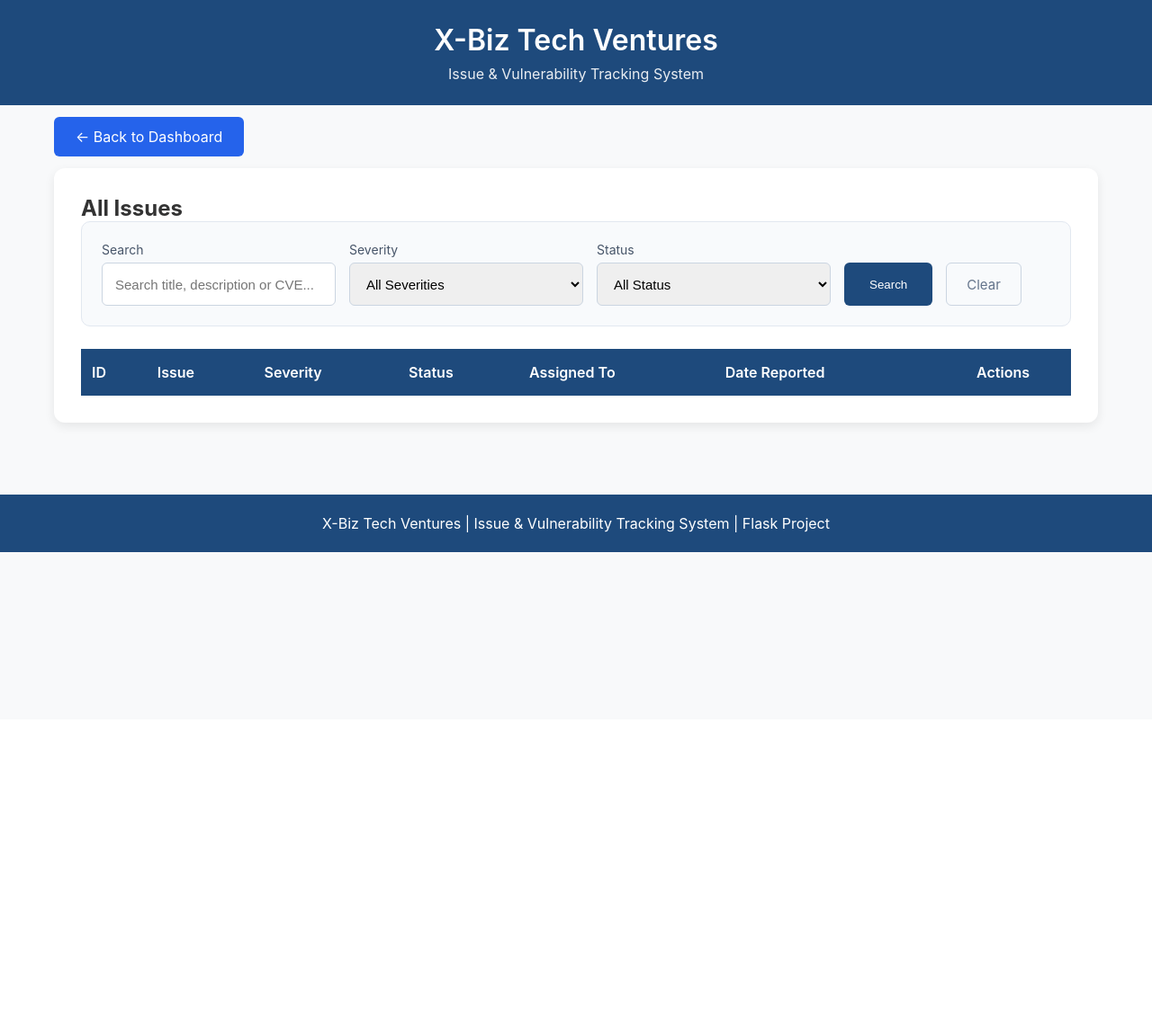
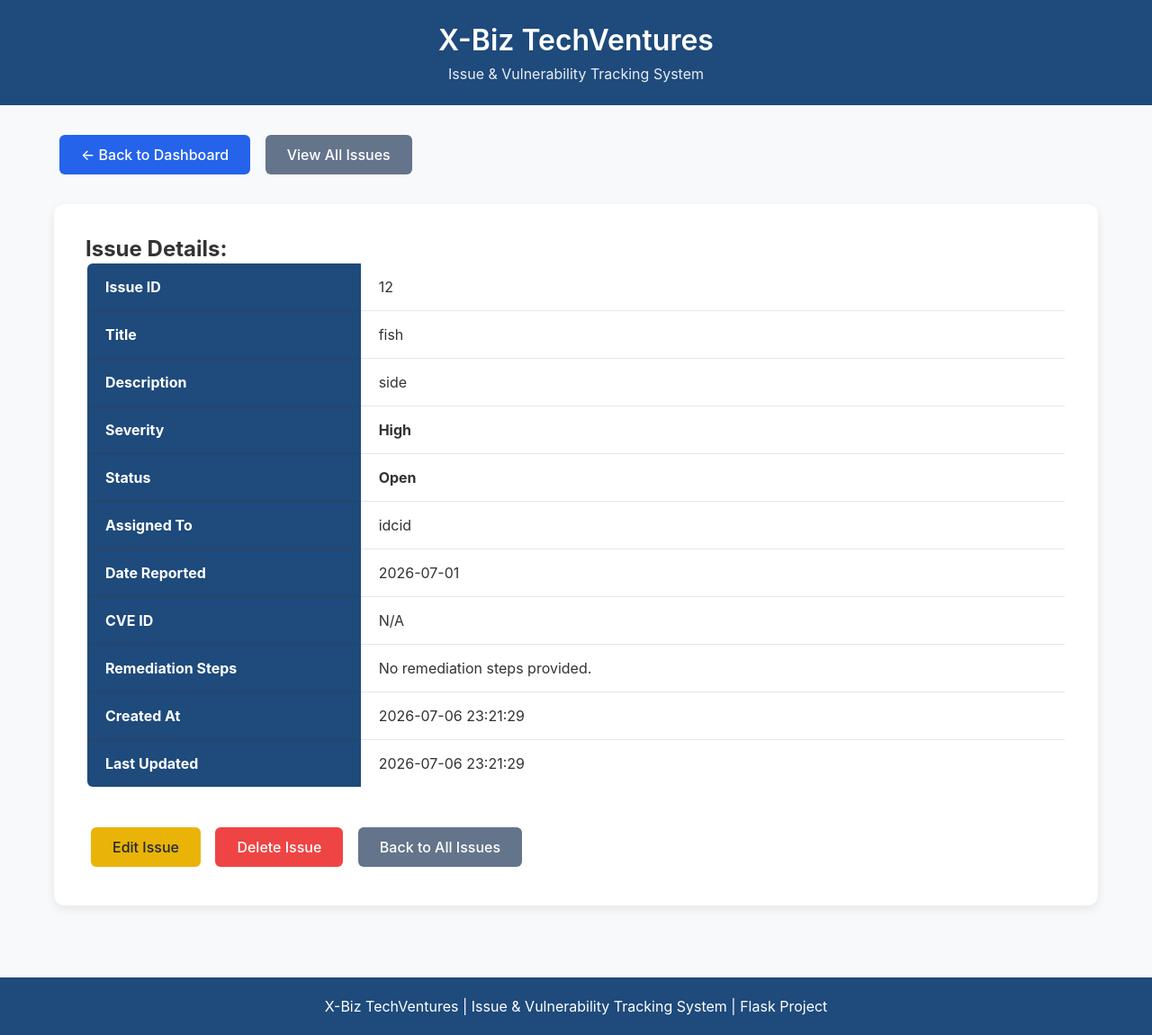
Before and after one commit to Khushig14/tracking-system, a Flask app: page /view_issue/12 in a window 1280 px wide. Shown: the whole page at 90% size. Before the commit the page ends 614 px from the top, so only its background shows below. Run offline with Flask 3, Linux system fonts and the light colour scheme; data comes from the database, SQL or seed files in the repository; lists and menus that the app fills with data are empty.

```diff
--- a/app.py
+++ b/app.py
@@ -137,7 +137,7 @@ def view_issue(id):
     cursor.execute("SELECT * FROM issues WHERE id=?", (id,))
     issue = cursor.fetchone()
     connection.close()
-    return render_template("view_issues.html", issue=issue)   # Pass 'issue'
+    return render_template("view_single_issue.html", issue=issue)   # Pass 'issue'
 
 # ---------------- EDIT ----------------
 @app.route("/edit_issue/<int:id>", methods=["GET", "POST"])
--- a/templates/view_issues.html
+++ b/templates/view_issues.html
@@ -13,18 +13,15 @@
         header{
             background:#1e4a7c; color:white; padding:25px 0; text-align:center;
         }
-        .header-content{ max-width:1200px; margin:auto; padding:0 20px; }
         h1{ font-size:32px; font-weight:600; }
         .subtitle{ margin-top:8px; opacity:0.9; }
 
         .nav{ max-width:1200px; margin:25px auto; padding:0 20px; }
-
         .container{ max-width:1200px; margin:0 auto; padding:0 20px; }
         .card{
             background:white; border-radius:12px; box-shadow:0 4px 12px rgba(0,0,0,0.08); padding:30px;
         }
 
-        /* Search & Filter Bar */
         .search-bar {
             background: #f8fafc;
             padding: 22px;
@@ -38,47 +35,24 @@
             flex-wrap: wrap;
             align-items: end;
         }
-        .form-group {
-            display: flex;
-            flex-direction: column;
-        }
-        .form-group label {
-            font-size: 14px;
-            margin-bottom: 6px;
-            color: #475569;
-        }
         input[type="text"], select {
-            padding: 12px 14px;     /* Same padding */
+            padding: 12px 14px;
             border: 1px solid #cbd5e1;
             border-radius: 6px;
             font-size: 15px;
-            width: 260px;           /* Same width */
-            height: 48px;           /* Same height */
-        }
-        .btn-search {
-            padding: 12px 28px;
-            background: #1e4a7c;
-            color: white;
-            border: none;
-            border-radius: 6px;
-            cursor: pointer;
-            font-weight: 500;
+            width: 260px;
             height: 48px;
         }
-        .btn-clear {
+        .btn-search, .btn-clear {
+            height: 48px;
             padding: 12px 22px;
-            color: #64748b;
-            text-decoration: none;
-            font-size: 15px;
-            border: 1px solid #cbd5e1;
             border-radius: 6px;
-            height: 48px;
-            display: inline-flex;
-            align-items: center;
         }
+        .btn-search { background: #1e4a7c; color: white; border: none; }
+        .btn-clear { background: white; color: #64748b; border: 1px solid #cbd5e1; }
 
         table{ width:100%; border-collapse:collapse; }
-        th{ background:#1e4a7c; color:white; padding:16px 12px; text-align:left; font-weight:600; }
+        th{ background:#1e4a7c; color:white; padding:16px 12px; text-align:left; }
         th.center { text-align: center; }
         td{ padding:16px 12px; border-bottom:1px solid #e5e7eb; }
         tr:nth-child(even){ background:#f8fafc; }
@@ -106,10 +80,8 @@
 <body>
 
 <header>
-    <div class="header-content">
     <h1>X-Biz Tech Ventures</h1>
     <p class="subtitle">Issue &amp; Vulnerability Tracking System</p>
-    </div>
 </header>
 
 <div class="nav">
@@ -122,17 +94,10 @@
     <div class="card">
         <h2>All Issues</h2>
 
-        <!-- Search & Filter -->
+        <!-- Search Bar -->
         <div class="search-bar">
             <form method="GET" action="/issues" class="search-form">
-                <div class="form-group">
-                    <label>Search</label>
-                    <input type="text" name="search" value="{{ search }}"
-                           placeholder="Search title, description or CVE...">
-                </div>
-
-                <div class="form-group">
-                    <label>Severity</label>
+                <input type="text" name="search" value="{{ search }}" placeholder="Search title, description or CVE...">
                 <select name="severity">
                     <option value="">All Severities</option>
                     <option value="Critical" {% if severity_filter == 'Critical' %}selected{% endif %}>Critical</option>
@@ -140,10 +105,6 @@
                     <option value="Medium" {% if severity_filter == 'Medium' %}selected{% endif %}>Medium</option>
                     <option value="Low" {% if severity_filter == 'Low' %}selected{% endif %}>Low</option>
                 </select>
-                </div>
-
-                <div class="form-group">
-                    <label>Status</label>
                 <select name="status">
                     <option value="">All Status</option>
                     <option value="Open" {% if status_filter == 'Open' %}selected{% endif %}>Open</option>
@@ -151,14 +112,11 @@
                     <option value="Resolved" {% if status_filter == 'Resolved' %}selected{% endif %}>Resolved</option>
                     <option value="Closed" {% if status_filter == 'Closed' %}selected{% endif %}>Closed</option>
                 </select>
-                </div>
-
                 <button type="submit" class="btn-search">Search</button>
                 <a href="/issues" class="btn-clear">Clear</a>
             </form>
         </div>
 
-        <!-- Table -->
         <table>
             <thead>
                 <tr>
@@ -176,23 +134,14 @@
                 <tr>
                     <td><strong>{{ item.id }}</strong></td>
                     <td>{{ item.title }}</td>
-                    <td><span class="severity-{{ item.severity|lower }}">{{ item.severity }}</span></td>
-                    <td>
-                        {% if item.status == "Resolved" %}
-                            <span style="background:#10b981;color:white;padding:5px 12px;border-radius:20px;">{{ item.status }}</span>
-                        {% elif item.status == "Open" %}
-                            <span style="background:#ef4444;color:white;padding:5px 12px;border-radius:20px;">{{ item.status }}</span>
-                        {% else %}
-                            {{ item.status }}
-                        {% endif %}
-                    </td>
+                    <td>{{ item.severity }}</td>
+                    <td>{{ item.status }}</td>
                     <td>{{ item.assigned_to or "Not Assigned" }}</td>
                     <td>{{ item.date_reported or "N/A" }}</td>
                     <td style="text-align: center;">
                         <a href="/view_issue/{{ item.id }}" class="btn-small btn-view">View</a>
                         <a href="/edit_issue/{{ item.id }}" class="btn-small btn-edit">Edit</a>
-                        <a href="/delete_issue/{{ item.id }}" class="btn-small btn-delete"
-                           onclick="return confirm('Delete this issue?');">Delete</a>
+                        <a href="/delete_issue/{{ item.id }}" class="btn-small btn-delete" onclick="return confirm('Delete this issue?');">Delete</a>
                     </td>
                 </tr>
                 {% endfor %}
--- /dev/null
+++ b/templates/view_single_issue.html
@@ -0,0 +1,118 @@
+<!DOCTYPE html>
+<html lang="en">
+<head>
+    <meta charset="UTF-8">
+    <meta name="viewport" content="width=device-width, initial-scale=1.0">
+    <title>Issue X-Biz TechVentures</title>
+    <style>
+        *{ margin:0; padding:0; box-sizing:border-box; }
+        body{
+            font-family:-apple-system,BlinkMacSystemFont,'Segoe UI',Roboto,sans-serif;
+            background:#f8f9fa; color:#333;
+        }
+        header{
+            background:#1e4a7c; color:white; padding:25px 0; text-align:center;
+        }
+        .header-content{ max-width:1200px; margin:auto; padding:0 20px; }
+        h1{ font-size:32px; font-weight:600; }
+        .subtitle{ margin-top:8px; opacity:0.9; }
+
+        .nav{ max-width:1200px; margin:25px auto; padding:0 20px; }
+
+        .container{ max-width:1200px; margin:0 auto; padding:0 20px; }
+        .card{
+            background:white; border-radius:12px; box-shadow:0 4px 12px rgba(0,0,0,0.08); padding:35px;
+        }
+
+        /* Table with Black Border */
+        .detail-table {
+            width:100%;
+            border-collapse: collapse;
+            border: 2px solid #1e2937;   /* Black border around table */
+            overflow: hidden;
+            border-radius: 8px;
+        }
+        .detail-table th {
+            background:#1e4a7c;
+            color:white;
+            padding:16px 20px;
+            text-align:left;
+            width:28%;
+            border-bottom: 1px solid #334155;
+        }
+        .detail-table td {
+            padding:16px 20px;
+            border-bottom: 1px solid #e2e8f0;
+        }
+        .detail-table tr:last-child td {
+            border-bottom: none;
+        }
+
+        .btn{
+            padding:12px 24px;
+            border-radius:6px;
+            text-decoration:none;
+            font-weight:500;
+            display:inline-block;
+            margin:8px 6px;
+        }
+        .btn-primary{ background:#2563eb; color:white; }
+        .btn-edit{ background:#eab308; color:#1f2937; }
+        .btn-delete{ background:#ef4444; color:white; }
+
+        .footer{
+            margin-top:80px;
+            background:#1e4a7c;
+            color:white;
+            text-align:center;
+            padding:22px;
+        }
+    </style>
+</head>
+<body>
+
+<header>
+    <div class="header-content">
+        <h1>X-Biz TechVentures</h1>
+        <p class="subtitle">Issue &amp; Vulnerability Tracking System</p>
+    </div>
+</header>
+
+<div class="nav">
+    <a href="/" class="btn btn-primary">← Back to Dashboard</a>
+    <a href="/issues" class="btn" style="background:#64748b;color:white;">View All Issues</a>
+</div>
+
+<div class="container">
+    <div class="card">
+        <h2>Issue Details:</h2>
+
+        <table class="detail-table">
+            <tr><th>Issue ID</th><td>{{ issue.id }}</td></tr>
+            <tr><th>Title</th><td>{{ issue.title }}</td></tr>
+            <tr><th>Description</th><td>{{ issue.description }}</td></tr>
+            <tr><th>Severity</th><td><strong>{{ issue.severity }}</strong></td></tr>
+            <tr><th>Status</th><td><strong>{{ issue.status }}</strong></td></tr>
+            <tr><th>Assigned To</th><td>{{ issue.assigned_to or 'Not Assigned' }}</td></tr>
+            <tr><th>Date Reported</th><td>{{ issue.date_reported or 'N/A' }}</td></tr>
+            <tr><th>CVE ID</th><td>{{ issue.cve or 'N/A' }}</td></tr>
+            <tr><th>Remediation Steps</th><td>{{ issue.remediation or 'No remediation steps provided.' }}</td></tr>
+            <tr><th>Created At</th><td>{{ issue.created_at }}</td></tr>
+            <tr><th>Last Updated</th><td>{{ issue.last_updated }}</td></tr>
+        </table>
+
+        <div style="margin-top: 35px;">
+            <a href="/edit_issue/{{ issue.id }}" class="btn btn-edit">Edit Issue</a>
+            <a href="/delete_issue/{{ issue.id }}" class="btn btn-delete"
+               onclick="return confirm('Are you sure you want to delete this issue?');">Delete Issue</a>
+            <a href="/issues" class="btn" style="background:#64748b;color:white;">Back to All Issues</a>
+        </div>
+    </div>
+</div>
+
+<footer class="footer">
+    X-Biz TechVentures | Issue &amp; Vulnerability Tracking System | Flask Project
+</footer>
+
+</body>
+</html>
```
Also changed, not shown: templates/edit_issues.html (+100 -20 lines). Lines whose indentation alone changed are shown as unchanged.
